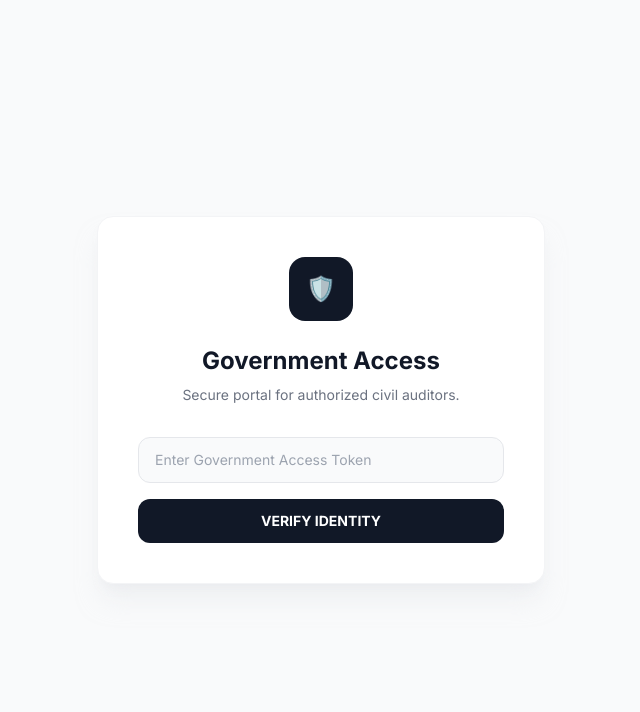
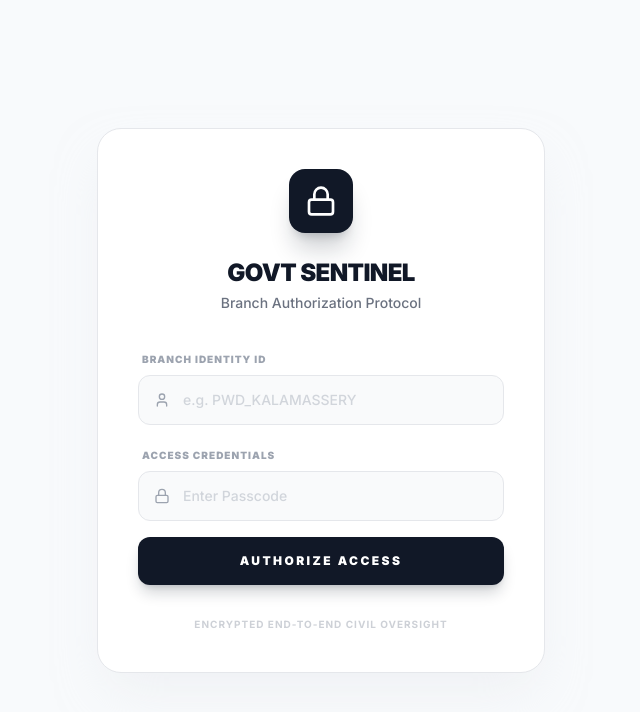
Before and after one commit to flyme2mars/civic-sentinel, a Next.js app: page /govt/dashboard in a window 1280 px wide. Shown: the top 712 px of the page, without its empty margins (319-959 px from the left). Built offline with nearby package versions, Linux system fonts and the light colour scheme.

Commit message:
feat:Login page for govt

```diff
--- a/src/app/api/grievance/list/route.ts
+++ b/src/app/api/grievance/list/route.ts
@@ -13,7 +13,10 @@ export async function GET(request: Request) {
     const { searchParams } = new URL(request.url);
     const token = request.headers.get('x-govt-token') || searchParams.get('token');
 
-    if (token !== process.env.GOVT_API_TOKEN) {
+    const isEnvValid = process.env.GOVT_API_TOKEN === 'sentinel2026';
+    const isTokenValid = token === 'sentinel2026';
+
+    if (!isEnvValid || !isTokenValid) {
       return NextResponse.json({ error: 'Unauthorized Access Denied' }, { status: 401 });
     }
 
--- a/src/app/govt/dashboard/page.tsx
+++ b/src/app/govt/dashboard/page.tsx
@@ -6,7 +6,8 @@ import { GrievancesView } from '@/components/govt/views/GrievancesView';
 import { AnalyticsView } from '@/components/govt/views/AnalyticsView';
 import { DetailDrawer } from '@/components/govt/DetailDrawer';
 import { CivicIssue } from '@/lib/types';
-import { Search } from 'lucide-react';
+import { Search, ShieldAlert, Lock, User as UserIcon } from 'lucide-react';
+import { DEPARTMENTS } from '@/lib/departments';
 
 export default function GovtDashboard() {
   const [activeTab, setActiveTab] = useState('inbox');
@@ -15,42 +16,74 @@ export default function GovtDashboard() {
   const [grievances, setGrievances] = useState<CivicIssue[]>([]);
   const [isLoading, setIsLoading] = useState(true);
 
-  // SECURITY: Basic Token-based Authorization for Hackathon
-  const [authToken, setAuthToken] = useState<string | null>(null);
+  // LOGIN STATE
+  const [username, setUsername] = useState('');
+  const [password, setPassword] = useState('');
+  const [error, setError] = useState('');
   const [isAuthorized, setIsAuthorized] = useState(false);
+  const [branchId, setBranchId] = useState<string | null>(null);
+
+  // For the API call, we still need the actual token from env (hardcoded for hackathon demo if needed)
+  const GOVT_TOKEN = "sentinel2026"; // Matches process.env.GOVT_API_TOKEN in dev
 
   useEffect(() => {
-    const savedToken = localStorage.getItem('govt_token');
-    if (savedToken) {
-      setAuthToken(savedToken);
+    const savedBranch = localStorage.getItem('govt_branch_id');
+    const authStatus = localStorage.getItem('govt_authorized');
+    if (savedBranch && authStatus === 'true') {
+      setBranchId(savedBranch);
       setIsAuthorized(true);
     }
   }, []);
 
+  const handleLogin = (e: React.FormEvent) => {
+    e.preventDefault();
+    setError('');
+
+    const dept = DEPARTMENTS.find(d => d.id.toUpperCase() === username.toUpperCase());
+
+    if (!dept) {
+      setError('Invalid Branch ID. Please check your credentials.');
+      return;
+    }
+
+    if (password !== '123456') {
+      setError('Incorrect password. Access denied.');
+      return;
+    }
+
+    // Success
+    localStorage.setItem('govt_branch_id', dept.id);
+    localStorage.setItem('govt_authorized', 'true');
+    setBranchId(dept.id);
+    setIsAuthorized(true);
+  };
+
+  const handleLogout = () => {
+    localStorage.removeItem('govt_branch_id');
+    localStorage.removeItem('govt_authorized');
+    setIsAuthorized(false);
+    setBranchId(null);
+  };
+
   useEffect(() => {
-    if (!authToken) return;
+    if (!isAuthorized || !branchId) return;
 
     async function fetchGrievances() {
       setIsLoading(true);
       try {
-        const res = await fetch('/api/grievance/list', {
-          headers: { 'x-govt-token': authToken! }
+        // Pass the branch ID to filter the grievances
+        const res = await fetch(`/api/grievance/list?branch=${branchId}`, {
+          headers: { 'x-govt-token': GOVT_TOKEN }
         });
         const data = await res.json();
 
         if (res.status === 401) {
-          setIsAuthorized(false);
-          localStorage.removeItem('govt_token');
+          handleLogout();
           return;
         }
 
         if (data.success && data.grievances) {
-          console.log("[Dashboard] Raw grievances from API:", data.grievances);
-          setIsAuthorized(true);
-          localStorage.setItem('govt_token', authToken!);
-
           const formatted: CivicIssue[] = data.grievances.map((dbItem: any) => {
-            console.log("[Dashboard] Mapping item:", dbItem.id);
             const reportedAt = dbItem.createdAt ? new Date(dbItem.createdAt).getTime() : Date.now();
             const slaHours = dbItem.slaHours || 48;
             return {
@@ -91,7 +124,7 @@ export default function GovtDashboard() {
       }
     }
     fetchGrievances();
-  }, [authToken]);
+  }, [isAuthorized, branchId]);
 
   const filteredIssues = useMemo(() => {
     return grievances.filter(issue => {
@@ -107,41 +140,76 @@ export default function GovtDashboard() {
 
   if (!isAuthorized) {
     return (
-      <div className="min-h-screen bg-gray-50 flex items-center justify-center p-6 font-inter">
-        <div className="bg-white p-10 rounded-2xl border border-gray-100 w-full max-w-md shadow-xl shadow-gray-200/50 text-center">
-          <div className="w-16 h-16 bg-gray-900 rounded-2xl flex items-center justify-center mx-auto mb-6 text-2xl">🛡️</div>
-          <h1 className="text-2xl font-bold text-gray-900 mb-2">Government Access</h1>
-          <p className="text-gray-500 text-sm mb-8">Secure portal for authorized civil auditors.</p>
+      <div className="min-h-screen bg-[#F8FAFC] flex items-center justify-center p-6 font-inter">
+        <div className="bg-white p-8 md:p-10 rounded-3xl border border-gray-200 w-full max-w-md shadow-2xl shadow-gray-200/50">
+          <div className="w-16 h-16 bg-gray-900 rounded-2xl flex items-center justify-center mx-auto mb-6 shadow-xl shadow-gray-900/20">
+            <Lock className="w-8 h-8 text-white" />
+          </div>
 
+          <div className="text-center mb-8">
+            <h1 className="text-2xl font-black text-gray-900 tracking-tight uppercase">Govt Sentinel</h1>
+            <p className="text-gray-500 text-sm font-medium mt-1">Branch Authorization Protocol</p>
+          </div>
+
+          <form onSubmit={handleLogin} className="space-y-4">
+            <div className="space-y-1.5">
+              <label className="text-[10px] font-black text-gray-400 uppercase tracking-widest ml-1">Branch Identity ID</label>
+              <div className="relative">
+                <UserIcon className="absolute left-4 top-1/2 -translate-y-1/2 w-4 h-4 text-gray-400" />
+                <input
+                  type="text"
+                  value={username}
+                  onChange={(e) => setUsername(e.target.value)}
+                  placeholder="e.g. PWD_KALAMASSERY"
+                  className="w-full pl-11 pr-4 py-3.5 bg-gray-50 border border-gray-200 rounded-xl text-sm outline-none focus:ring-4 focus:ring-gray-100 focus:border-gray-300 transition-all font-medium text-gray-900 placeholder:text-gray-300"
+                  required
+                />
+              </div>
+            </div>
+
+            <div className="space-y-1.5">
+              <label className="text-[10px] font-black text-gray-400 uppercase tracking-widest ml-1">Access Credentials</label>
+              <div className="relative">
+                <Lock className="absolute left-4 top-1/2 -translate-y-1/2 w-4 h-4 text-gray-400" />
                 <input
                   type="password"
-            placeholder="Enter Government Access Token"
-            className="w-full px-4 py-3 bg-gray-50 border border-gray-200 rounded-xl text-sm mb-4 outline-none focus:ring-4 focus:ring-gray-100 transition-all"
-            onKeyDown={(e) => {
-              if (e.key === 'Enter') {
-                setAuthToken((e.target as HTMLInputElement).value);
-                setIsAuthorized(true);
-              }
-            }}
+                  value={password}
+                  onChange={(e) => setPassword(e.target.value)}
+                  placeholder="Enter Passcode"
+                  className="w-full pl-11 pr-4 py-3.5 bg-gray-50 border border-gray-200 rounded-xl text-sm outline-none focus:ring-4 focus:ring-gray-100 focus:border-gray-300 transition-all font-medium text-gray-900 placeholder:text-gray-300"
+                  required
                 />
+              </div>
+            </div>
+
+            {error && (
+              <div className="bg-red-50 border border-red-100 p-3.5 rounded-xl flex items-center gap-3 animate-in fade-in slide-in-from-top-2 duration-300">
+                <ShieldAlert className="w-4 h-4 text-red-500 shrink-0" />
+                <p className="text-[11px] text-red-600 font-bold leading-tight uppercase tracking-tighter">{error}</p>
+              </div>
+            )}
+
             <button
-            onClick={(e) => {
-              const input = (e.currentTarget.previousSibling as HTMLInputElement);
-              setAuthToken(input.value);
-              setIsAuthorized(true);
-            }}
-            className="w-full py-3 bg-gray-900 text-white rounded-xl font-bold text-sm hover:bg-black transition-colors"
+              type="submit"
+              className="w-full py-4 bg-gray-900 text-white rounded-xl font-black text-xs uppercase tracking-[0.2em] hover:bg-black transition-all shadow-lg shadow-gray-900/20 active:scale-[0.98] mt-4"
             >
-            VERIFY IDENTITY
+              Authorize Access
             </button>
+          </form>
+
+          <p className="mt-8 text-[10px] text-gray-400 font-bold uppercase tracking-widest text-center opacity-50">
+            Encrypted End-to-End Civil Oversight
+          </p>
         </div>
       </div>
     );
   }
 
+  const currentDept = DEPARTMENTS.find(d => d.id === branchId);
+
   return (
     <div className="flex h-screen bg-white text-gray-900 font-inter selection:bg-blue-100 selection:text-blue-900">
-      <Sidebar activeTab={activeTab} setActiveTab={setActiveTab} />
+      <Sidebar activeTab={activeTab} setActiveTab={setActiveTab} onLogout={handleLogout} />
 
       <div className="flex-1 flex flex-col min-w-0 overflow-hidden">
         {/* Top Header */}
@@ -159,11 +227,13 @@ export default function GovtDashboard() {
             </div>
           </div>
 
-          <div className="flex items-center gap-2">
-            <div className="flex items-center gap-2 pl-2 cursor-pointer hover:opacity-80 transition-opacity">
-              <div className="w-7 h-7 rounded-full bg-gradient-to-tr from-gray-200 to-gray-100 border border-gray-200 flex items-center justify-center text-[10px] font-bold">
-                JD
+          <div className="flex items-center gap-3">
+            <div className="text-right hidden sm:block">
+              <p className="text-xs font-black text-gray-900 uppercase tracking-tighter">{currentDept?.name}</p>
+              <p className="text-[10px] text-gray-400 font-bold uppercase tracking-widest">{currentDept?.department}</p>
             </div>
+            <div className="w-8 h-8 rounded-xl bg-gray-900 flex items-center justify-center text-[10px] font-black text-white shadow-lg shadow-gray-200">
+              {branchId?.substring(0, 2)}
             </div>
           </div>
         </header>
@@ -190,7 +260,7 @@ export default function GovtDashboard() {
           />
           <DetailDrawer
             issue={selectedIssue}
-            authToken={authToken}
+            authToken={GOVT_TOKEN}
             onClose={() => setSelectedIssue(null)}
           />
         </>
--- /dev/null
+++ b/src/lib/departments.ts
@@ -0,0 +1,41 @@
+export interface DepartmentBranch {
+  id: string;
+  name: string;
+  department: string;
+  description: string;
+}
+
+export const DEPARTMENTS: DepartmentBranch[] = [
+  {
+    id: 'PWD_KALAMASSERY',
+    name: 'Kalamassery PWD (Roads)',
+    department: 'Public Works Department (PWD)',
+    description: 'Responsible for road maintenance, potholes, and physical infrastructure in Kalamassery.'
+  },
+  {
+    id: 'KWA_KALAMASSERY',
+    name: 'KWA Kalamassery Section',
+    department: 'Kerala Water Authority (KWA)',
+    description: 'Handles water supply issues, pipe leaks, and drainage systems.'
+  },
+  {
+    id: 'KSEB_KALAMASSERY',
+    name: 'KSEB Section Office',
+    department: 'Kerala State Electricity Board (KSEB)',
+    description: 'Responsible for streetlights, hanging wires, and electrical infrastructure.'
+  },
+  {
+    id: 'HEALTH_WARD_33',
+    name: 'Health & Sanitation - Ward 33',
+    department: 'Municipal Health Department',
+    description: 'Focused on waste management, garbage collection, and public health standards.'
+  },
+  {
+    id: 'NHAI_KERALA',
+    name: 'NHAI Kerala Regional Office',
+    department: 'National Highways Authority of India',
+    description: 'Handles maintenance and issues related to National Highways passing through the region.'
+  }
+];
+
+export const getDepartmentById = (id: string) => DEPARTMENTS.find(d => d.id === id);
```
Also changed, not shown: src/app/api/grievance/resolve/route.ts (+6 -3 lines), src/app/api/grievance/verify/route.ts (+5 -2 lines), src/components/govt/Sidebar.tsx (+23 -11 lines). Lines whose indentation alone changed are shown as unchanged.
